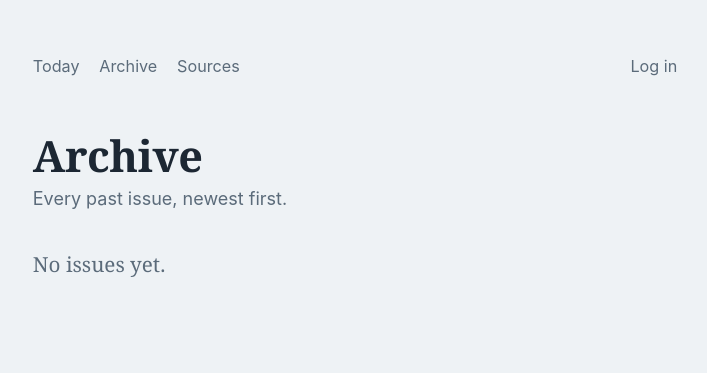
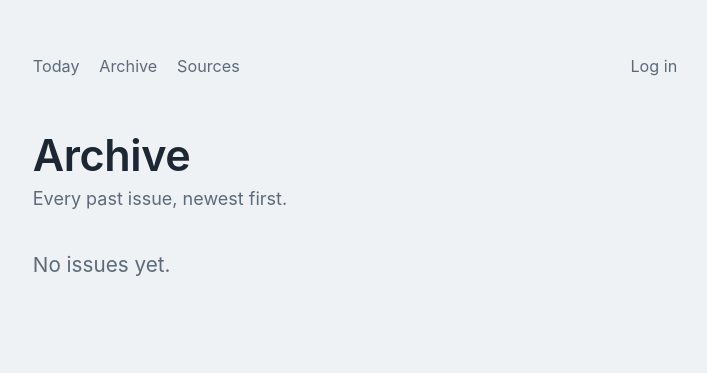
Before and after one commit to minghanminghan/budgie, a Python web app: template src/newsletter/web/templates/archive.html in a window 1280 px wide. Shown: the top 373 px of the page, without its empty margins (285-992 px from the left). Run offline with Jinja, Linux system fonts and the light colour scheme; the template is opened without the code that fills it, so the values that code supplies are empty.

Commit message:
fix(web): use sparrow's system sans font stack for all text (#9)
Co-authored-by: Andrew Jiang <andrew.jiang@disney.com>
Co-authored-by: Claude Opus 5.5 <noreply@anthropic.com>

```diff
--- a/src/newsletter/web/templates/archive.html
+++ b/src/newsletter/web/templates/archive.html
@@ -4,7 +4,7 @@
 <style>
   .issues { list-style: none; padding: 0; margin: 0; }
   .issues li { display: flex; justify-content: space-between; padding: .7rem 0; border-top: 1px solid var(--rule); }
-  .issues a { font: 500 1.1rem var(--serif); text-decoration: none; }
+  .issues a { font: 500 1.1rem var(--sans); text-decoration: none; }
   .issues a:hover { text-decoration: underline; }
   .issues span { color: var(--muted); font-size: .88rem; }
 </style>
--- a/src/newsletter/web/templates/base.html
+++ b/src/newsletter/web/templates/base.html
@@ -9,8 +9,7 @@
   :root {
     --paper: #EEF2F5; --ink: #1C2733; --muted: #5B6B7A; --rule: #D3DCE3;
     --pine: #2F6F5E; --brick: #9A4A3C; --focus: #3B7BBF;
-    --serif: Charter, "Bitstream Charter", "Iowan Old Style", "Sitka Text", Cambria, Georgia, serif;
-    --sans: -apple-system, BlinkMacSystemFont, "Segoe UI", Roboto, "Helvetica Neue", Arial, sans-serif;
+    --sans: -apple-system, BlinkMacSystemFont, "Segoe UI", Roboto, "Helvetica Neue", "Noto Sans", Arial, sans-serif, "Apple Color Emoji", "Segoe UI Emoji", "Segoe UI Symbol", "Noto Color Emoji";
   }
   * { box-sizing: border-box; }
   body { margin: 0; background: var(--paper); color: var(--ink); font: 1rem/1.5 var(--sans); }
@@ -22,9 +21,9 @@
   nav .push { margin-left: auto; }
   a { color: inherit; }
   :focus-visible { outline: 2px solid var(--focus); outline-offset: 2px; }
-  h1 { font: 600 2.4rem/1.1 var(--serif); letter-spacing: -.01em; margin: 0 0 .3rem; }
+  h1 { font: 600 2.4rem/1.1 var(--sans); letter-spacing: -.01em; margin: 0 0 .3rem; }
   .lede { color: var(--muted); margin: 0 0 2rem; }
-  .empty { font: 1.15rem/1.6 var(--serif); color: var(--muted); }
+  .empty { font: 1.15rem/1.6 var(--sans); color: var(--muted); }
   button, input { font: inherit; }
   .link-button { background: none; border: 0; padding: 0; color: var(--muted); cursor: pointer; font-size: .9rem; }
   .link-button:hover { color: var(--ink); }
--- a/src/newsletter/web/templates/issue.html
+++ b/src/newsletter/web/templates/issue.html
@@ -6,7 +6,7 @@
   .post { display: grid; grid-template-columns: 1fr auto; gap: .35rem 1rem; align-items: start;
           padding: 1rem 0; border-top: 1px solid var(--rule); }
   .post:last-child { border-bottom: 1px solid var(--rule); }
-  .post h2 { margin: 0; font: 500 1.22rem/1.35 var(--serif); }
+  .post h2 { margin: 0; font: 500 1.22rem/1.35 var(--sans); }
   .post h2 a { text-decoration: none; }
   .post h2 a:hover { text-decoration: underline; text-underline-offset: 3px; }
   .post h2 a:visited { color: var(--muted); }
--- a/src/newsletter/web/templates/sources.html
+++ b/src/newsletter/web/templates/sources.html
@@ -4,7 +4,7 @@
 <style>
   .sources { list-style: none; padding: 0; margin: 0; }
   .sources li { display: grid; grid-template-columns: 1fr auto; gap: .2rem 1rem; padding: .8rem 0; border-top: 1px solid var(--rule); }
-  .sources strong { font: 500 1.1rem var(--serif); }
+  .sources strong { font: 500 1.1rem var(--sans); }
   .sources small { grid-column: 1; color: var(--muted); }
   .sources .error { color: var(--brick); word-break: break-word; }
   .sources button { grid-row: 1 / span 3; grid-column: 2; align-self: center; }
```
